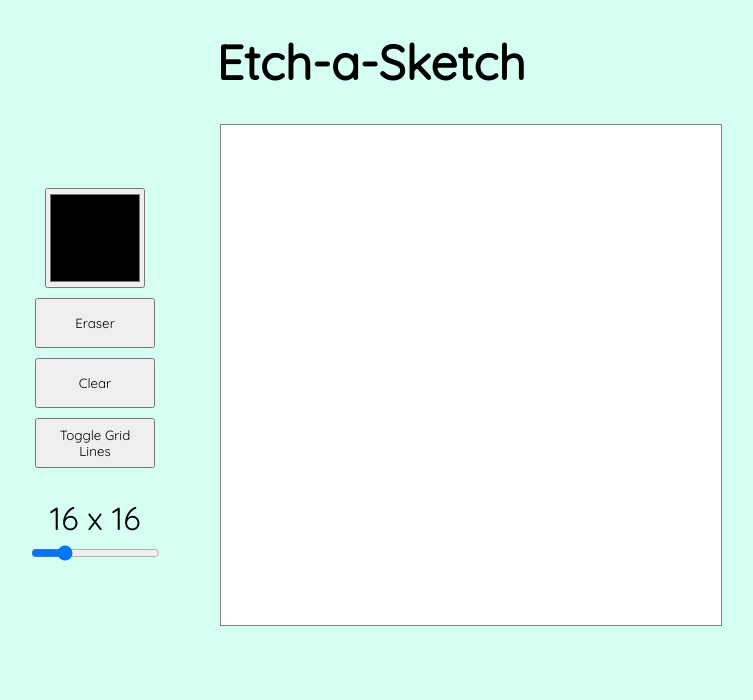
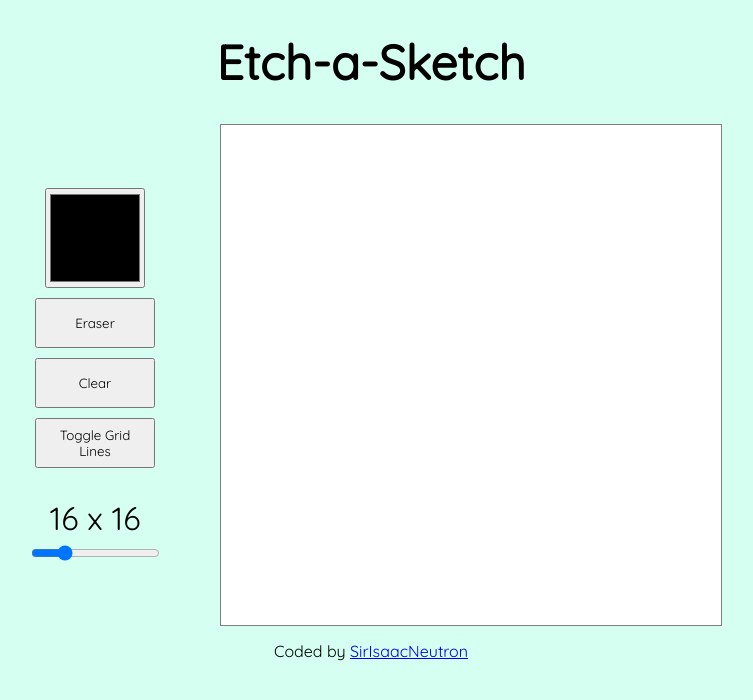
Before and after one commit to SirIsaacNeutron/etch-a-sketch, a plain HTML site: page index.html in a window 1280 px wide. Shown: the whole page, without its empty margins (269-1022 px from the left). Drawn offline with Linux system fonts and the light colour scheme.

Commit message:
Add source code link

```diff
--- a/index.html
+++ b/index.html
@@ -26,5 +26,9 @@
 
         </div>
     </div>
+
+    <footer>
+        Coded by <a href="https://github.com/SirIsaacNeutron/etch-a-sketch">SirIsaacNeutron</a>
+    </footer>
 </body>
 </html>
--- a/styles.css
+++ b/styles.css
@@ -91,3 +91,8 @@ h1 {
 .grid-lines {
     border: 1px solid gray;
 }
+
+footer {
+    text-align: center;
+    margin-top: 15px;
+}
```
